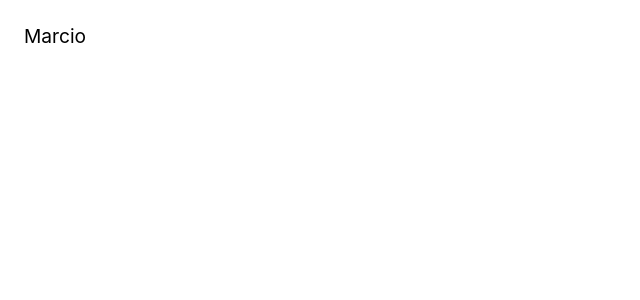
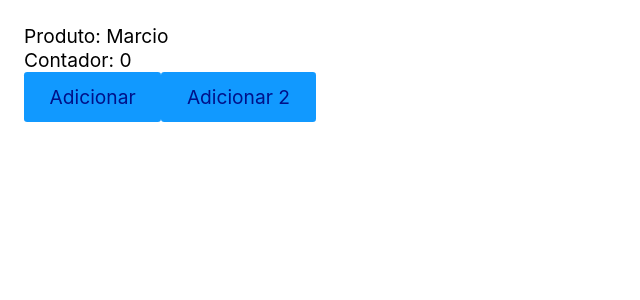
Before and after one commit to MarcioTomaz/React-origamid, a React (Create React App) app: page / in a window 1280 px wide. Shown: the top 300 px of the page, without its empty margins (0-640 px from the left). Built offline with nearby package versions, Linux system fonts and the light colour scheme.

Commit message:
useContext com funcoes

```diff
--- a/src/App.js
+++ b/src/App.js
@@ -1,15 +1,23 @@
 
-import React from "react";
+// import React from "react";
+// import Produto from "./Produto";
 import Produto from "./Produto";
 import UserContext from "./UserContext";
+
+import { GlobalStorage } from "./GlobalContext";
 
 const App = () => {
   console.log(UserContext);
   return(
-    <UserContext.Provider value={{nome:'Marcio'}}>
-      {/* Agora o <Produto /> consegue ter acesso ao contexto do UserContext */}
+    // <UserContext.Provider value={{nome:'Marcio'}}>
+    //   {/* Agora o <Produto /> consegue ter acesso ao contexto do UserContext */}
+    //   <Produto />
+    // </UserContext.Provider>
+    <GlobalStorage>
+
       <Produto />
-    </UserContext.Provider>
+
+    </GlobalStorage>
   )
 }
 
--- /dev/null
+++ b/src/GlobalContext.js
@@ -0,0 +1,24 @@
+
+import React from "react";
+
+export const GlobalContext = React.createContext();
+
+export const GlobalStorage = ({children}) => {
+
+  const [contar, setContar] = React.useState(0);
+
+  function adiocionarUm() {
+    setContar((contar) => contar +1 )
+  }
+
+  function adicionarDois() {
+    setContar((contar) => contar +2 )
+  }
+
+  return (
+      <GlobalContext.Provider value={
+        {contar, setContar,adiocionarUm, adicionarDois, nome:'Marcio'}}>
+        {children}
+      </GlobalContext.Provider>
+    )
+}
--- a/src/Produto.js
+++ b/src/Produto.js
@@ -1,12 +1,25 @@
 import React from 'react'
-import UserContext from './UserContext';
+// import UserContext from './UserContext';
+import { GlobalContext } from './GlobalContext'
 
 const Produto = () => {
-  const dados = React.useContext(UserContext);
-  console.log(dados);
+  // const dados = React.useContext(UserContext);
+  // console.log(dados);
+  const global = React.useContext(GlobalContext);
+  console.log(global);
+
+  function handleClick(){
+    global.setContar((contar) => contar + 1);// no setContar sempre temos acesso ao elemento anterior ' (contar) ' ai conseguimos utilizar para somar
+  }
 
   return (
-    <div>{dados.nome}</div>
+    // <div>{dados.nome}</div>
+    <>
+    <div>Produto: {global.nome}</div>
+    <div>Contador: {global.contar}</div>
+    <button onClick={handleClick}>Adicionar</button>
+    <button onClick={() => global.adicionarDois()}>Adicionar 2 </button>
+    </>
   )
 }
 
```
